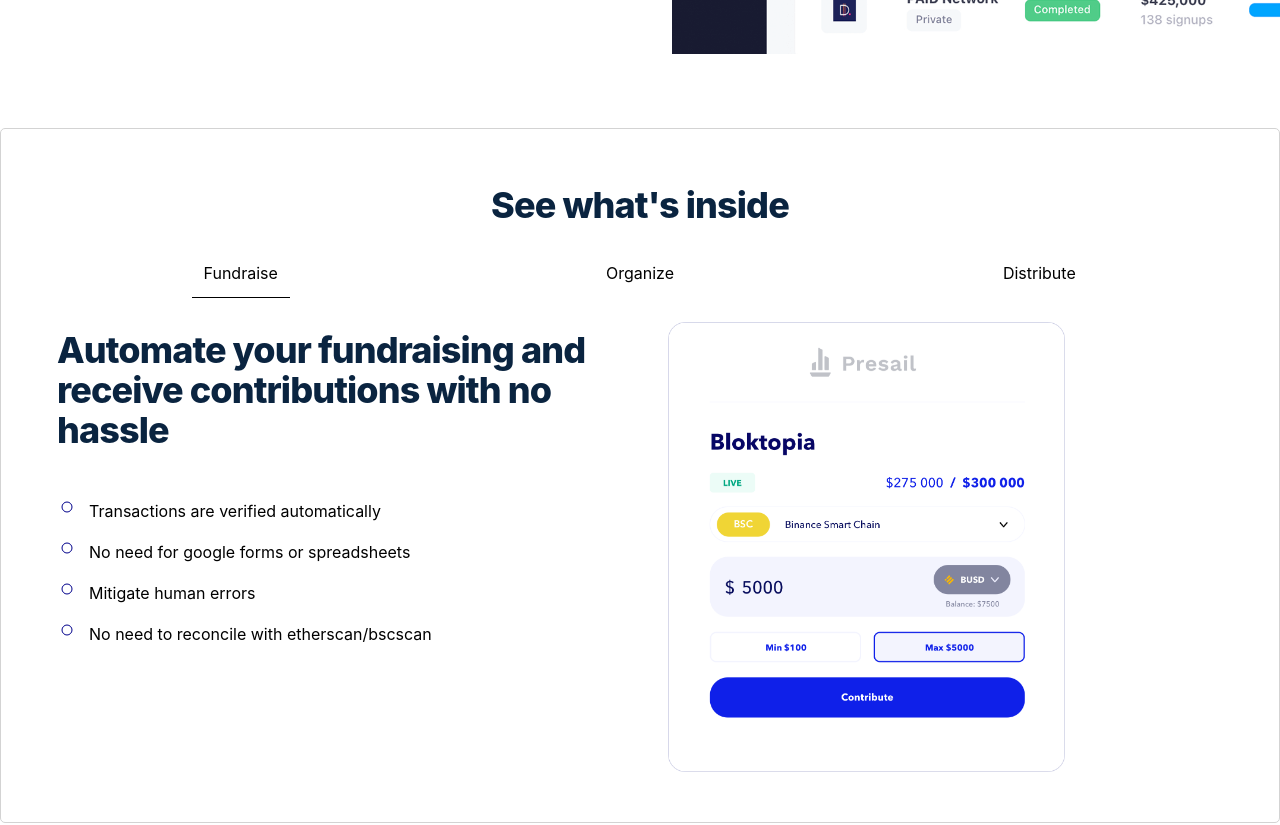
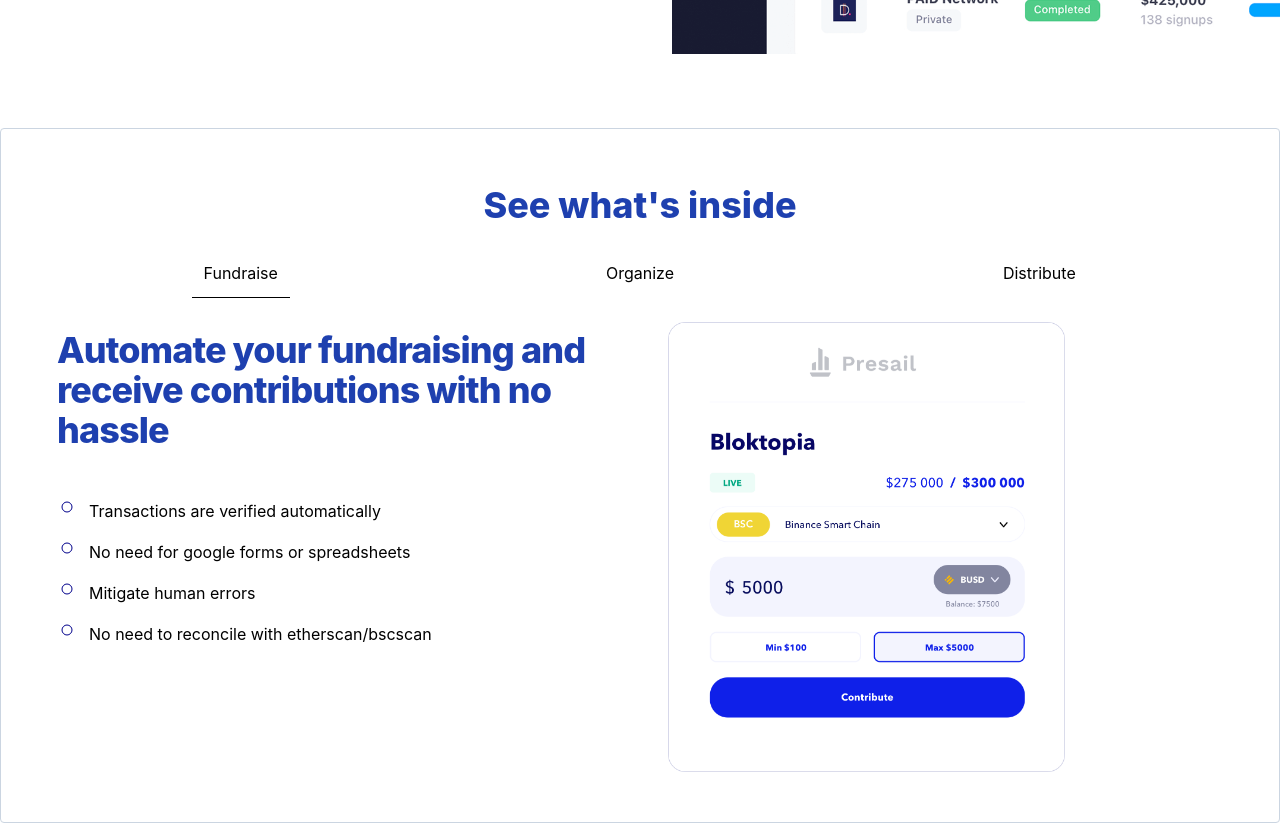
Before and after one commit to datablock-ai/presail-website, a Next.js app: page / in a window 1280 px wide. Shown: the part 620-1445 px from the top of the page. Built offline with nearby package versions, Linux system fonts and the light colour scheme.

Commit message:
Tailwindify

```diff
--- a/components/HowToPresail.js
+++ b/components/HowToPresail.js
@@ -44,14 +44,8 @@ const list = [
 
 export default () => {
   return (
-    <div
-      className="mx-auto pt-12 px-4 max-w-7xl sm:px-6 lg:px-8 mt-10"
-      style={{ border: '1px solid lightgray', borderRadius: '5px' }}
-    >
-      <p
-        className="mt-2 text-3xl font-extrabold text-white tracking-tight sm:text-4xl text-center text-blue-800"
-        style={{ color: 'rgb(10, 36, 64)' }}
-      >
+    <div className="mx-auto pt-12 px-4 max-w-7xl sm:px-6 lg:px-8 mt-10 rounded border border-slate-300">
+      <p className="mt-2 text-3xl font-extrabold sm:text-4xl text-center text-blue-800">
         See what's inside
       </p>
       <TabList defaultSelected={defaultSelected} list={list} />
--- a/components/TabList.js
+++ b/components/TabList.js
@@ -53,16 +53,13 @@ export default ({ defaultSelected, list }) => {
         <TransitionGroup childFactory={childFactory(direction)}>
           <CSSTransition
             key={`tab-content--${selectedItem.tabText}`}
-            timeout={1000}
+            timeout={300}
             classNames={direction}
           >
             <div className="tab-content">
               <div className="lg:grid lg:grid-cols-12 lg:gap-8">
                 <div className="lg:col-span-6 p-3">
-                  <p
-                    className="mt-2 text-3xl font-extrabold text-white tracking-tight sm:text-4xl"
-                    style={{ color: 'rgb(10, 36, 64)' }}
-                  >
+                  <p className="mt-2 text-3xl font-extrabold text-blue-800 tracking-tight sm:text-4xl">
                     {selectedItem.title}
                   </p>
                   <ul className="blue-bullet">
--- a/styles/globals.css
+++ b/styles/globals.css
@@ -25,7 +25,7 @@ a {
 
 .slide-right-enter-active {
   transform: translateX(0%);
-  transition: transform 1000ms ease-in-out;
+  transition: transform 300ms ease-in-out;
 }
 
 .slide-right-exit {
@@ -34,7 +34,7 @@ a {
 
 .slide-right-exit-active {
   transform: translateX(-100%);
-  transition: transform 1000ms ease-in-out;
+  transition: transform 300ms ease-in-out;
 }
 
 .slide-left-enter {
@@ -43,7 +43,7 @@ a {
 
 .slide-left-enter-active {
   transform: translateX(0%);
-  transition: transform 1000ms ease-in-out;
+  transition: transform 300ms ease-in-out;
 }
 
 .slide-left-exit {
@@ -52,7 +52,7 @@ a {
 
 .slide-left-exit-active {
   transform: translateX(100%);
-  transition: transform 1000ms ease-in-out;
+  transition: transform 300ms ease-in-out;
 }
 
 ul.blue-bullet {
```
